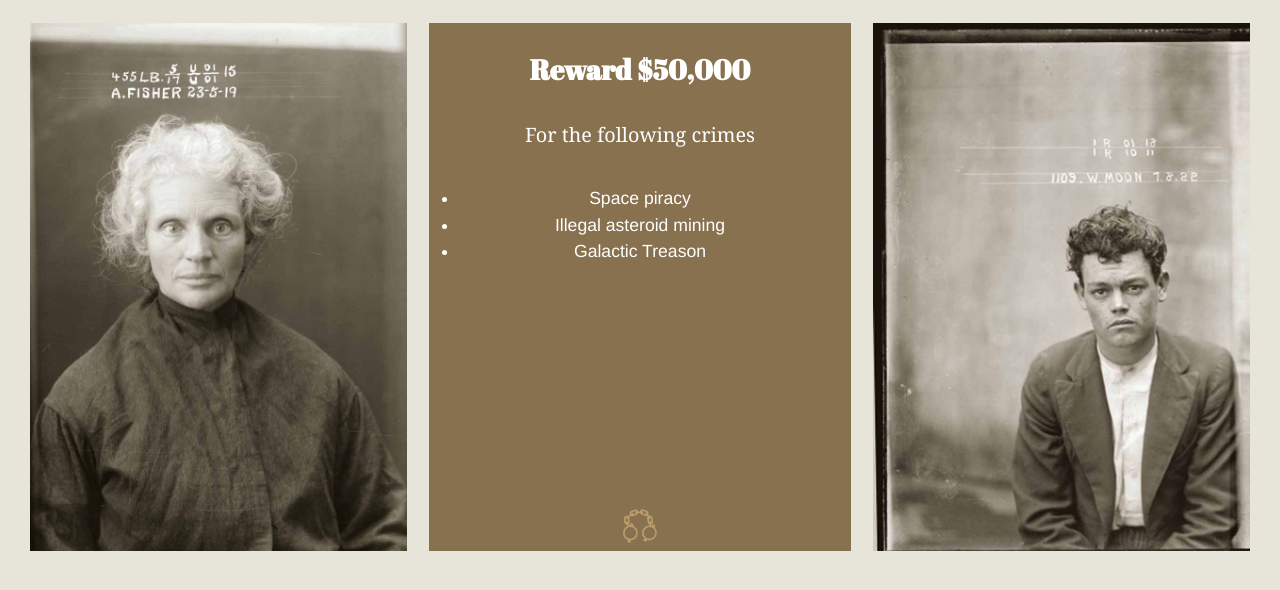
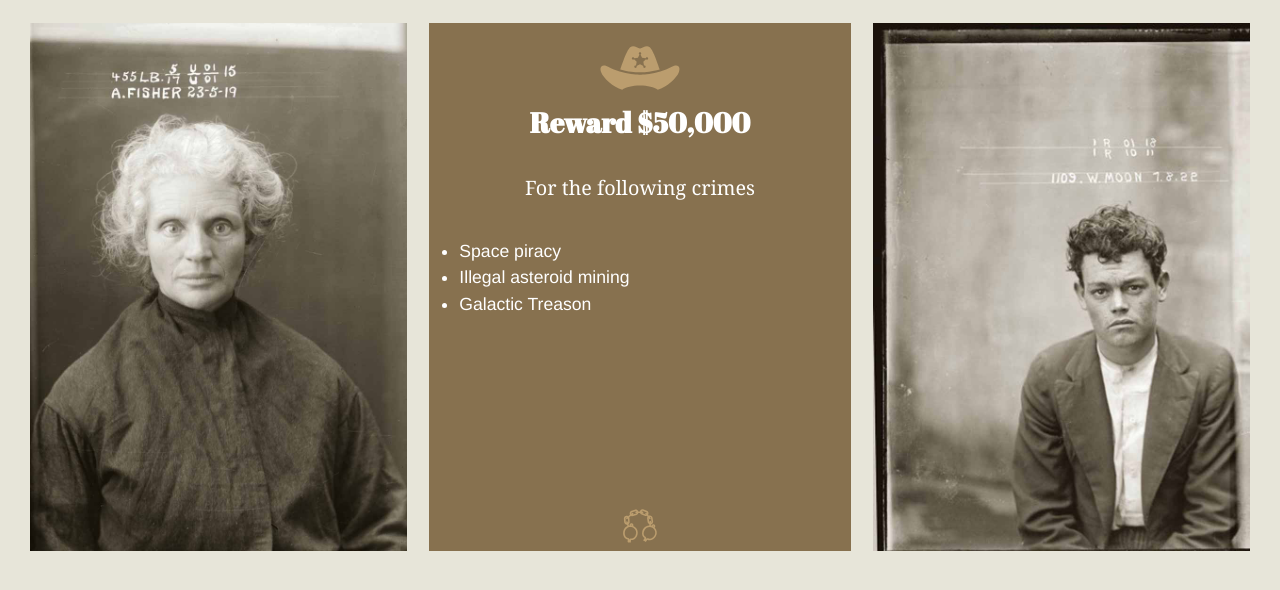
Before and after one commit to vivkay/dsn1676-assignment-1, a plain HTML site: page index.html in a window 1280 px wide. Shown: the part 64-654 px from the top of the page. Drawn offline with Linux system fonts and the light colour scheme.

Commit message:
adds multiple background images together
combined .hat and .cuffs class into .hat-cuffs, to avoid cascading and
overwriting css

```diff
--- a/css/main.css
+++ b/css/main.css
@@ -48,20 +48,11 @@ padding: 0 4rem;
     color: white;
 }
 
-.hat {
-    background-image: url(../img/hat.svg);
+.hat-cuffs {
+    background-image: url(../img/hat.svg), url(../img/cuffs.svg);
     background-repeat: no-repeat;
-    text-align: center;
-    background-position: top;
-    background-size: 50px 50px 50px 50px;
-}
-
-.cuffs {
-    background-image: url(../img/cuffs.svg);
-    background-repeat: no-repeat;
-    text-align: center;
-    background-position: bottom;
-    background-size: 50px 50px;
+    background-position: top, bottom;
+    background-size: 90px 90px, 50px 50px;
 }
 
 .img-flex {
--- a/index.html
+++ b/index.html
@@ -21,8 +21,8 @@
             <img src="img/wanted-1.jpg" class="img-flex panel" alt="wanted portrait">
         </div>
 
-        <div class="unit unit-xs-1 unit-s-1 unit-m-1-2 unit-l-1-3 brown-box hat cuffs push">
-            <h1 class="center peta">Reward $50,000</h1>
+        <div class="unit unit-xs-1 unit-s-1 unit-m-1-2 unit-l-1-3 brown-box hat-cuffs push">
+            <h1 class="center peta pad-t-2">Reward $50,000</h1>
             <p class="center mega">For the following crimes</p>
             <ul class="bullets kilo">
                 <li>Space piracy</li>
```
